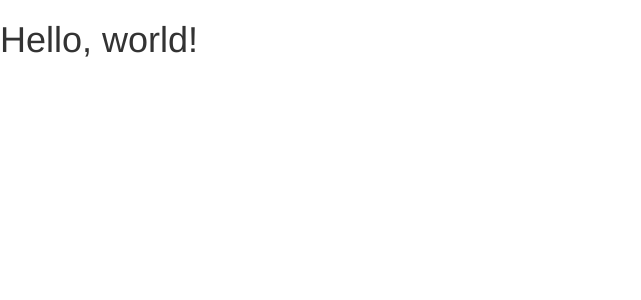
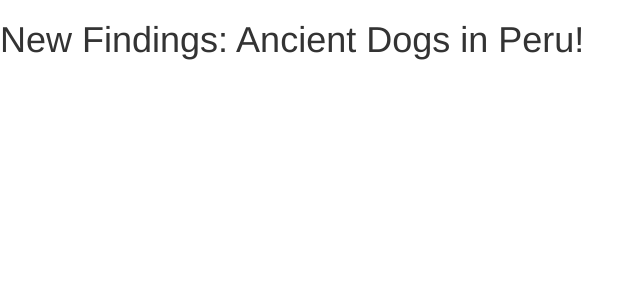
Before and after one commit to AnthroMac/AnthroMac.github.io, a Jekyll site: the page built from index.html, in a window 1280 px wide. Shown: the top 300 px of the page, without its empty margins (0-641 px from the left). Built offline with Jekyll 4.4.1, drawn with Linux system fonts in a browser that asks for light colours; nearby versions of some CDN libraries; library files that are not in the unit come from our copies; the list of posts is cut into pages by our own code.

Commit message:
Update default.html

```diff
--- a/_layouts/default.html
+++ b/_layouts/default.html
@@ -18,7 +18,7 @@
     <![endif]-->
   </head>
   <body>
-    <h1>Hello, world!</h1>
+    <h1>New Findings: Ancient Dogs in Peru!</h1>
 
     <!-- jQuery (necessary for Bootstrap's JavaScript plugins) -->
     <script src="https://ajax.googleapis.com/ajax/libs/jquery/1.12.4/jquery.min.js"></script>
```
